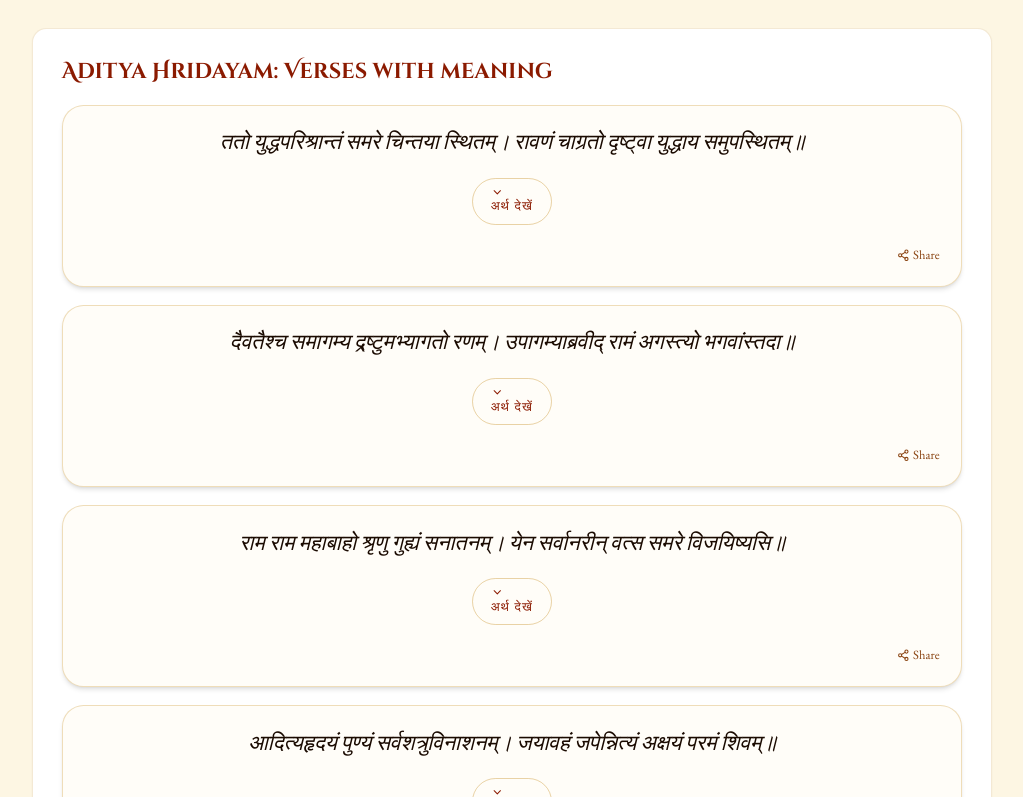
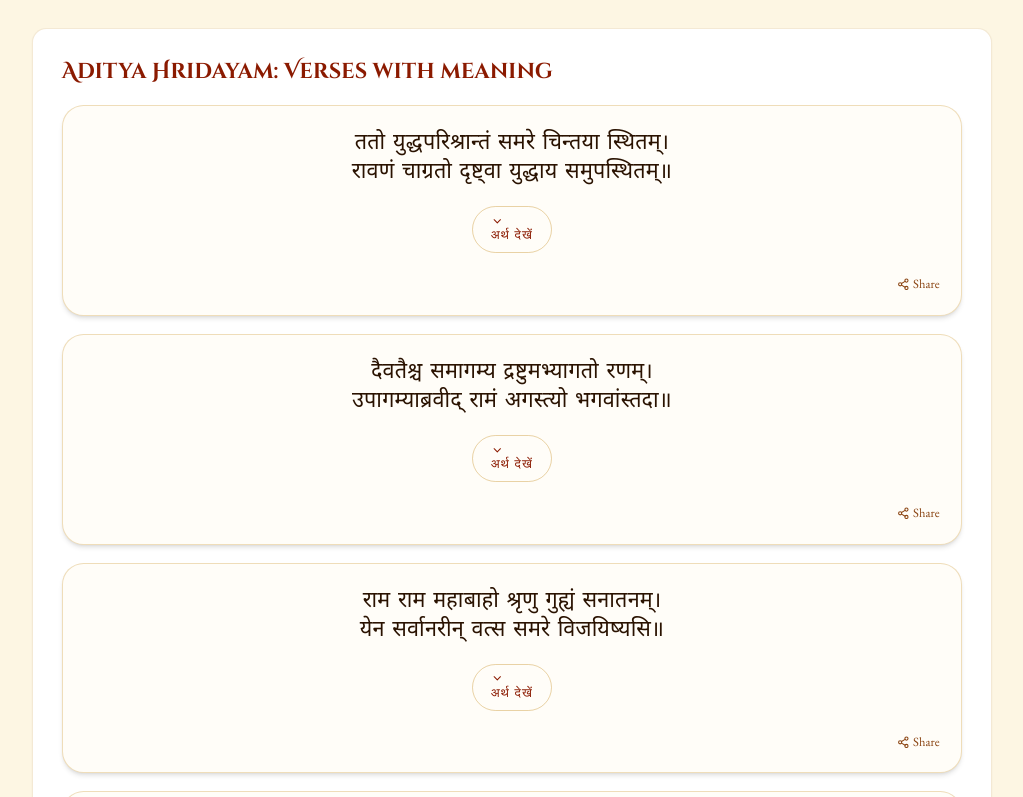
Before and after one commit to skmohanty2628/divya-stotram, a Next.js app: page /aditya-hridayam/hindi in a window 1280 px wide. Shown: the part 1343-2140 px from the top of the page, without its empty margins (128-1151 px from the left). Built offline with nearby package versions, Linux system fonts and the light colour scheme; no server answers.

Commit message:
Remove em dashes, readable verse font, daily run

```diff
--- a/src/app/[slug]/StotramClientPage.js
+++ b/src/app/[slug]/StotramClientPage.js
@@ -158,7 +158,7 @@ function StotramContent({ meta, verseData, top, children, htmlLang }) {
             ))}
           </div>
         ) : (
-          <p className="font-garamond text-lg italic text-[#8b1a00]/70">
+          <p className="font-garamond text-lg text-[#8b1a00]/80">
             The verses for this page are being prepared. Please check back soon.
           </p>
         )}
@@ -172,7 +172,7 @@ function StotramContent({ meta, verseData, top, children, htmlLang }) {
 
       <div className="mt-12 text-center border-t border-[#c9922a]/15 pt-10">
         <p className="font-cinzel text-lg text-[#8b1a00] mb-2">🙏 Share the blessings</p>
-        <p className="font-garamond text-sm text-[#3d1a00]/60 mb-4 italic">
+        <p className="font-garamond text-sm text-[#3d1a00]/70 mb-4">
           Share this stotram with your family and friends
         </p>
         <ShareButtons meta={meta} />
--- a/src/app/api/cron/daily-email/route.js
+++ b/src/app/api/cron/daily-email/route.js
@@ -295,7 +295,7 @@ function buildEmailHtml(stotram, message, email) {
         <tr>
           <td style="background:linear-gradient(135deg,rgba(201,146,42,0.08),rgba(240,192,64,0.04));border:1px solid rgba(201,146,42,0.25);border-radius:16px;padding:24px;text-align:center;">
             <p style="margin:0 0 6px;font-size:10px;color:#c9922a;letter-spacing:3px;text-transform:uppercase;">Today's Verse</p>
-            <p style="margin:0 0 16px;font-family:Georgia,serif;font-size:17px;line-height:1.9;color:#f0c040;font-style:italic;">${stotram.verse}</p>
+            <p style="margin:0 0 16px;font-family:Georgia,serif;font-size:17px;line-height:1.9;color:#f0c040;">${stotram.verse}</p>
             <div style="width:60px;height:1px;background:linear-gradient(90deg,transparent,#c9922a,transparent);margin:0 auto 16px;"></div>
             <p style="margin:0;font-family:Georgia,serif;font-size:14px;line-height:1.7;color:#e8d5b5;opacity:0.85;">${stotram.meaning}</p>
           </td>
--- a/src/app/globals.css
+++ b/src/app/globals.css
@@ -42,6 +42,27 @@ body {
 
 .verse-card:hover {
   box-shadow: 0 0 30px rgba(201, 146, 42, 0.2), 0 4px 20px rgba(0, 0, 0, 0.1);
+}
+
+/* Verse and meaning text: clear upright sans-serif in every script (no italics, no decorative serif) */
+.verse-text,
+.verse-meaning {
+  font-family: 'Noto Sans', 'Noto Sans Devanagari', 'Noto Sans Oriya', 'Noto Sans Telugu', system-ui, -apple-system, 'Segoe UI', Arial, sans-serif;
+  font-style: normal;
+  letter-spacing: 0.01em;
+  overflow-wrap: anywhere;
+}
+.verse-text {
+  font-weight: 500;
+  line-height: 2;
+  color: #2a1200;
+  white-space: pre-line;
+  word-spacing: 0.08em;
+}
+.verse-meaning {
+  font-weight: 400;
+  line-height: 1.85;
+  color: #3d1a00;
 }
 
 /* Odia font fix */
--- a/src/app/layout.js
+++ b/src/app/layout.js
@@ -183,7 +183,7 @@ export default function RootLayout({ children }) {
 
         {/* All site fonts in a single request (was a render-blocking CSS @import chain) */}
         <link
-          href="https://fonts.googleapis.com/css2?family=Cinzel+Decorative:wght@400;700&family=Cinzel:wght@400;600&family=EB+Garamond:ital,wght@0,400;0,500;0,600;0,700;1,400;1,600&family=Noto+Sans+Oriya:wght@400;600;700&display=swap"
+          href="https://fonts.googleapis.com/css2?family=Cinzel+Decorative:wght@400;700&family=Cinzel:wght@400;600&family=EB+Garamond:ital,wght@0,400;0,500;0,600;0,700;1,400;1,600&family=Noto+Sans:wght@400;500;600;700&family=Noto+Sans+Devanagari:wght@400;500;600;700&family=Noto+Sans+Oriya:wght@400;600;700&family=Noto+Sans+Telugu:wght@400;500;600;700&display=swap"
           rel="stylesheet"
         />
 
--- a/src/components/StotramSections.jsx
+++ b/src/components/StotramSections.jsx
@@ -69,7 +69,7 @@ export function StotramTop({ meta, content, langCode = 'en' }) {
         <Card title={nativeTitle}>
           <Prose>
             <p className="text-xl">{nativeDesc}</p>
-            <p lang="en" className="text-base italic text-[#3d1a00]/60">
+            <p lang="en" className="text-base text-[#3d1a00]/70">
               The verses below are shown in this language. The detailed article that follows is in English.
             </p>
           </Prose>
@@ -161,7 +161,7 @@ export function StotramBody({ meta, content, guides }) {
               </li>
             ))}
           </ul>
-          <p className="mt-5 rounded-xl bg-[#fffaf1] p-4 font-garamond text-base italic leading-relaxed text-[#3d1a00]/70">
+          <p className="mt-5 rounded-xl bg-[#fffaf1] p-4 font-garamond text-base leading-relaxed text-[#3d1a00]/80">
             These are beliefs and experiences from the devotional tradition. They are offered for
             information and are not medical, legal or financial advice or a promise of any result.
           </p>
--- a/src/components/VerseCard.jsx
+++ b/src/components/VerseCard.jsx
@@ -72,7 +72,7 @@ export default function VerseCard({ verse }) {
     <div className="rounded-3xl border border-[#c9922a]/30 bg-[#fffdf8] p-6 shadow-md">
 
       {/* Verse */}
-      <div className="text-center text-xl md:text-2xl font-garamond italic leading-loose">
+      <div className="verse-text text-center text-xl md:text-2xl">
         {verseText}
       </div>
 
@@ -93,7 +93,7 @@ export default function VerseCard({ verse }) {
             Meaning
           </div>
 
-          <div className="text-lg font-garamond leading-relaxed text-[#3d1a00]">
+          <div className="verse-meaning text-base md:text-lg">
             {meaningText}
           </div>
 
@@ -114,7 +114,7 @@ export default function VerseCard({ verse }) {
                 AI Explanation
               </div>
 
-              <div className="text-base font-garamond text-[#3d1a00] leading-relaxed">
+              <div className="verse-meaning text-base">
                 {loadingAI ? 'Thinking...' : aiResponse}
               </div>
             </div>
```
Also changed, not shown: src/lib/stotramText.js.
